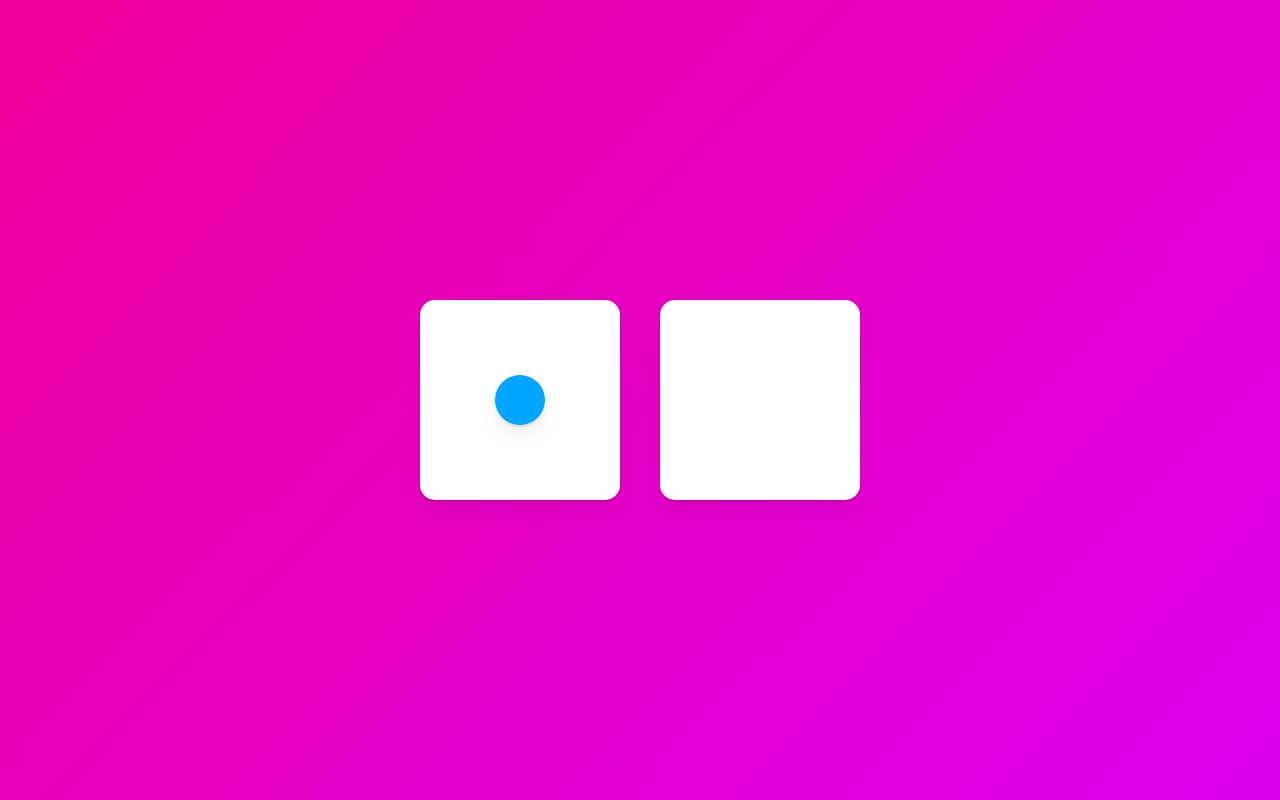
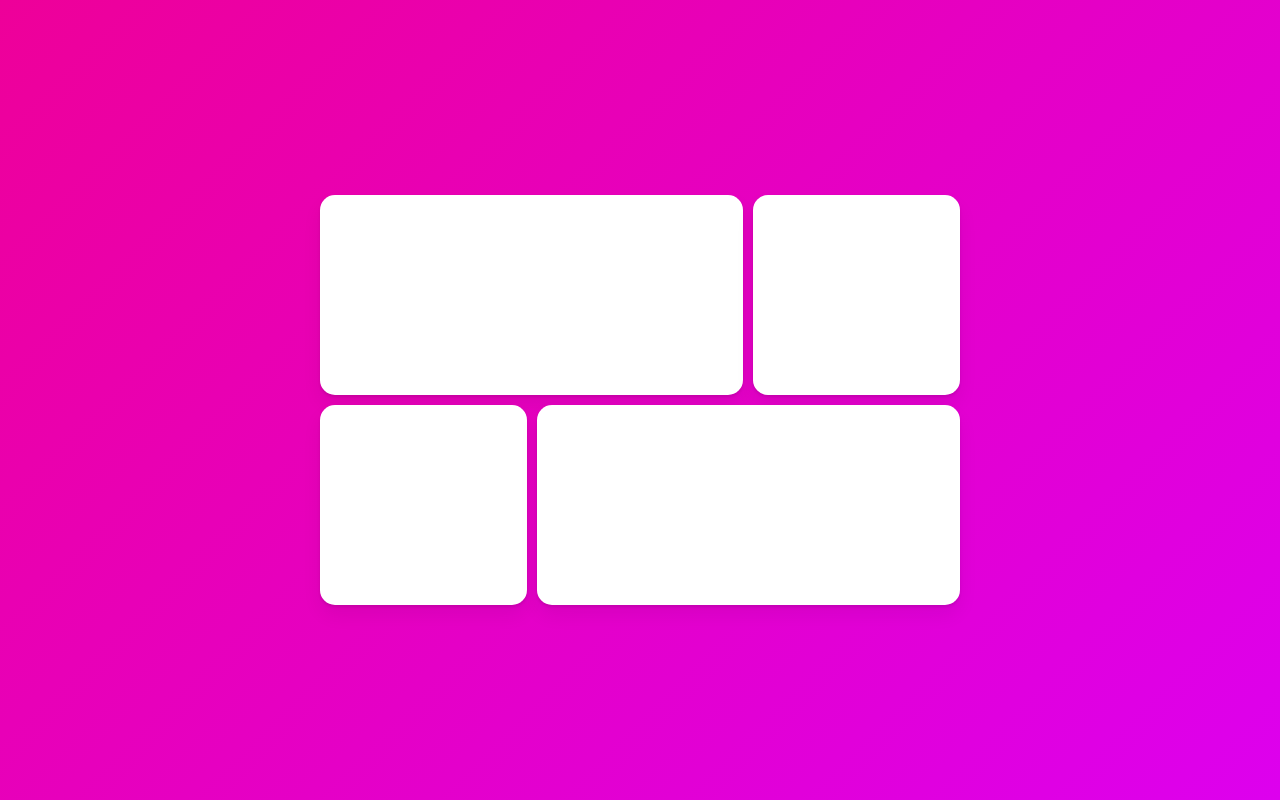
Before and after one commit to c9u11/react-playground, a React (Create React App) app: page / in a window 1280 px wide. Built offline with nearby package versions, Linux system fonts and the light colour scheme.

Commit message:
add Example 10-10

```diff
--- a/src/App.tsx
+++ b/src/App.tsx
@@ -11,8 +11,6 @@
   background:linear-gradient(135deg , rgb(238, 0, 153), rgb(221, 0, 238));
 `;
 const Box = styled(motion.div)`
-  margin: 20px;
-  width: 200px;
   height: 200px;
   background-color: rgba(255,255,255,1);
   border-radius: 15px;
@@ -22,25 +20,43 @@
   align-items: center;
   font-size: 30px;
 `;
-
-const Circle = styled(motion.div)`
-  background-color: #00a5ff;
-  height: 50px;
-  width: 50px;
-  box-shadow: 0 2px 3px rgba(0, 0, 0, 0.1), 0 10px 20px rgba(0, 0, 0, 0.06);
+const Grid = styled.div`
+  display: grid;
+  grid-template-columns: repeat(3,1fr);
+  gap: 10px;
+  width: 50vw;
+  div:first-child,
+  div:last-child {
+    grid-column: span 2;
+  }
+`
+const Overlay = styled(motion.div)`
+  width: 100%;
+  height: 100%;
+  position: absolute;
+  display: flex;
+  justify-content: center;
+  align-items: center;
 `
 
 function App() {
-  const [clicked, setClicked] = useState(false);
-  const toggleClicked = () => setClicked(prev => !prev);
+  const [id, setId] = useState<null | string>(null);
   return (
-    <Wrapper onClick={toggleClicked}>
-      <Box >
-        {!clicked ? <Circle layoutId="circle" style={{ borderRadius: 50, scale: 1 }}></Circle> : null}
-      </Box>
-      <Box >
-        {clicked ? <Circle layoutId="circle" style={{ borderRadius: 0, scale: 2 }}></Circle> : null}
-      </Box>
+    <Wrapper>
+      <Grid>
+        {["1", "2", "3", "4"].map(n => <Box onClick={() => setId(n)} key={n} layoutId={n}></Box>)}
+      </Grid>
+      <AnimatePresence>
+        {!!id ?
+          <Overlay
+            onClick={() => setId(null)}
+            initial={{ opacity: 0, backgroundColor: "rgba(0,0,0,0)" }}
+            animate={{ opacity: 1, backgroundColor: "rgba(0,0,0,0.5)" }}
+            exit={{ opacity: 0, backgroundColor: "rgba(0,0,0,0)" }}
+          >
+            <Box layoutId={id} style={{ width: 400, height: 200 }}></Box>
+          </Overlay> : null}
+      </AnimatePresence>
     </Wrapper >
   );
 }
```
